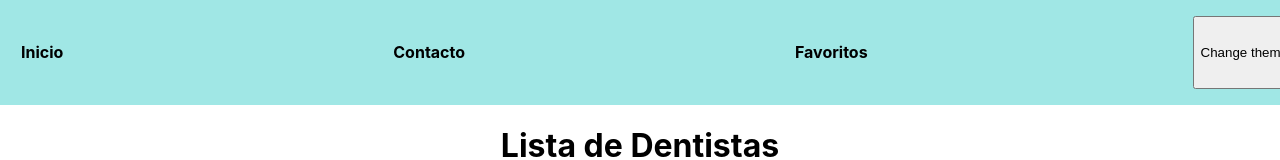
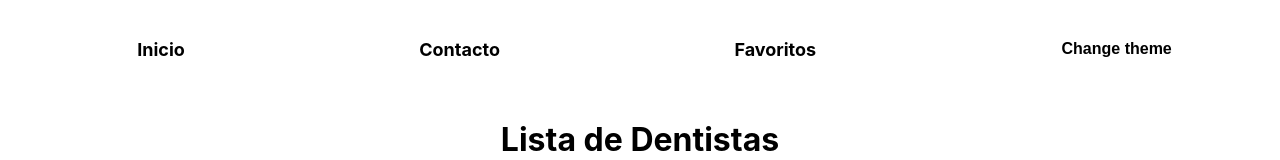
Before and after one commit to gungavg/SegundaEntregaJesusVela, a React (Vite) app: page / in a window 1280 px wide. Shown: the top 160 px of the page. Built offline with nearby package versions, Linux system fonts and the light colour scheme; no server answers.

Commit message:
Add theme

```diff
--- a/src/Components/Navbar.jsx
+++ b/src/Components/Navbar.jsx
@@ -1,10 +1,18 @@
-import React from 'react'
+import React, { useState } from 'react'
 import { Link } from 'react-router-dom'
 import { routes } from './utils/routes'
 import "../styles/navbar.css"
 //Este componente debera ser estilado como "dark" o "light" dependiendo del theme del Context
 
 const Navbar = () => {
+
+  const [theme, setTheme] = useState('light');
+
+  const toggleTheme = () => {
+    const newTheme = theme === 'light' ? 'dark' : 'light';
+    setTheme(newTheme);
+    document.documentElement.className = newTheme;
+  };
 
   return (
     <nav className='navbar'>
@@ -19,7 +27,7 @@ const Navbar = () => {
         <h4>Favoritos</h4>
       </Link>
       {/* Deberan implementar ademas la logica para cambiar de Theme con el button */}
-      <button>Change theme</button>
+      <button onClick={toggleTheme}>Change theme</button>
     </nav>
   )
 }
--- a/src/styles/navbar.css
+++ b/src/styles/navbar.css
@@ -1,15 +1,63 @@
-:root{
-    /* Colores modo claro */
-    --main-color:#A0E7E5;
-    --secondary-color : #BFD7ED;
-    --third-color: #B4F8C8
-    --primary-text-color:#333333
 
 
-}
-.navbar{
-    background-color: var(--main-color);
-    color: var(--primary-text-color);
-    /* width: 100vw; */
-    justify-content: space-between;
-}
+/* Estilos generales para el Navbar */
+.navbar {
+    display: flex;
+    justify-content: space-around;
+    align-items: center;
+    padding: 10px 20px;
+    background-color: var(--navbar-bg);
+    color: var(--navbar-text);
+    border-bottom: 2px solid var(--navbar-border);
+    transition: background-color 0.3s ease, color 0.3s ease;
+  }
+
+  .navbar a {
+    text-decoration: none;
+    color: inherit;
+    font-size: 18px;
+    font-weight: bold;
+  }
+
+  .navbar a:hover {
+    text-decoration: underline;
+  }
+
+  .navbar button {
+    padding: 8px 16px;
+    font-size: 16px;
+    font-weight: bold;
+    background-color: var(--button-bg);
+    color: var(--button-text);
+    border: none;
+    border-radius: 5px;
+    cursor: pointer;
+    transition: background-color 0.3s ease, color 0.3s ease;
+  }
+
+  .navbar button:hover {
+    background-color: var(--button-hover-bg);
+    color: var(--button-hover-text);
+  }
+
+  /* Tema oscuro */
+  :root.dark {
+    --navbar-bg: #333;
+    --navbar-text: #fff;
+    --navbar-border: #444;
+    --button-bg: #555;
+    --button-text: #fff;
+    --button-hover-bg: #777;
+    --button-hover-text: #fff;
+  }
+
+  /* Tema claro */
+  :root.light {
+    --navbar-bg: #f9f9f9;
+    --navbar-text: #333;
+    --navbar-border: #ddd;
+    --button-bg: #eee;
+    --button-text: #333;
+    --button-hover-bg: #ddd;
+    --button-hover-text: #111;
+  }
```
